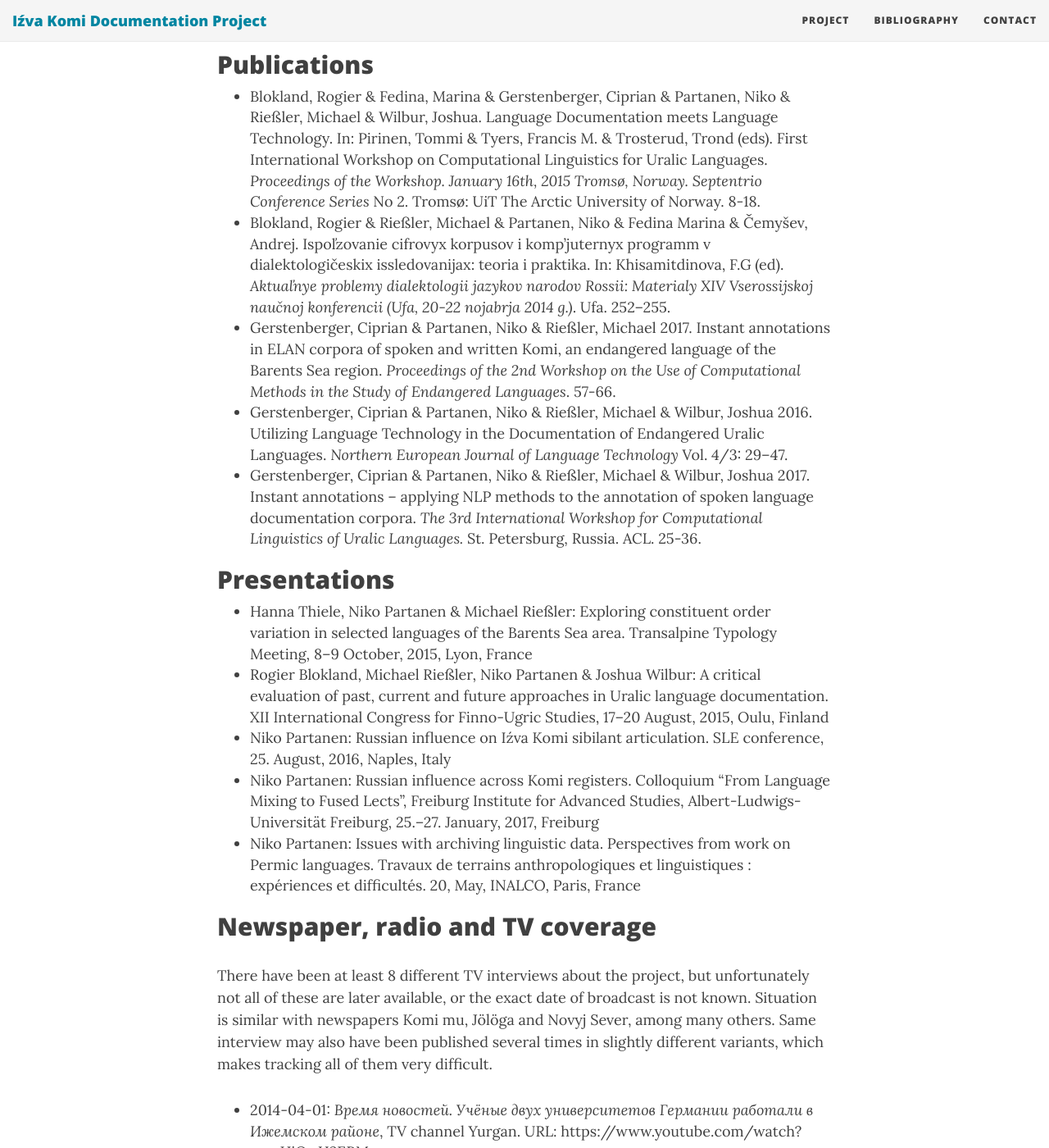
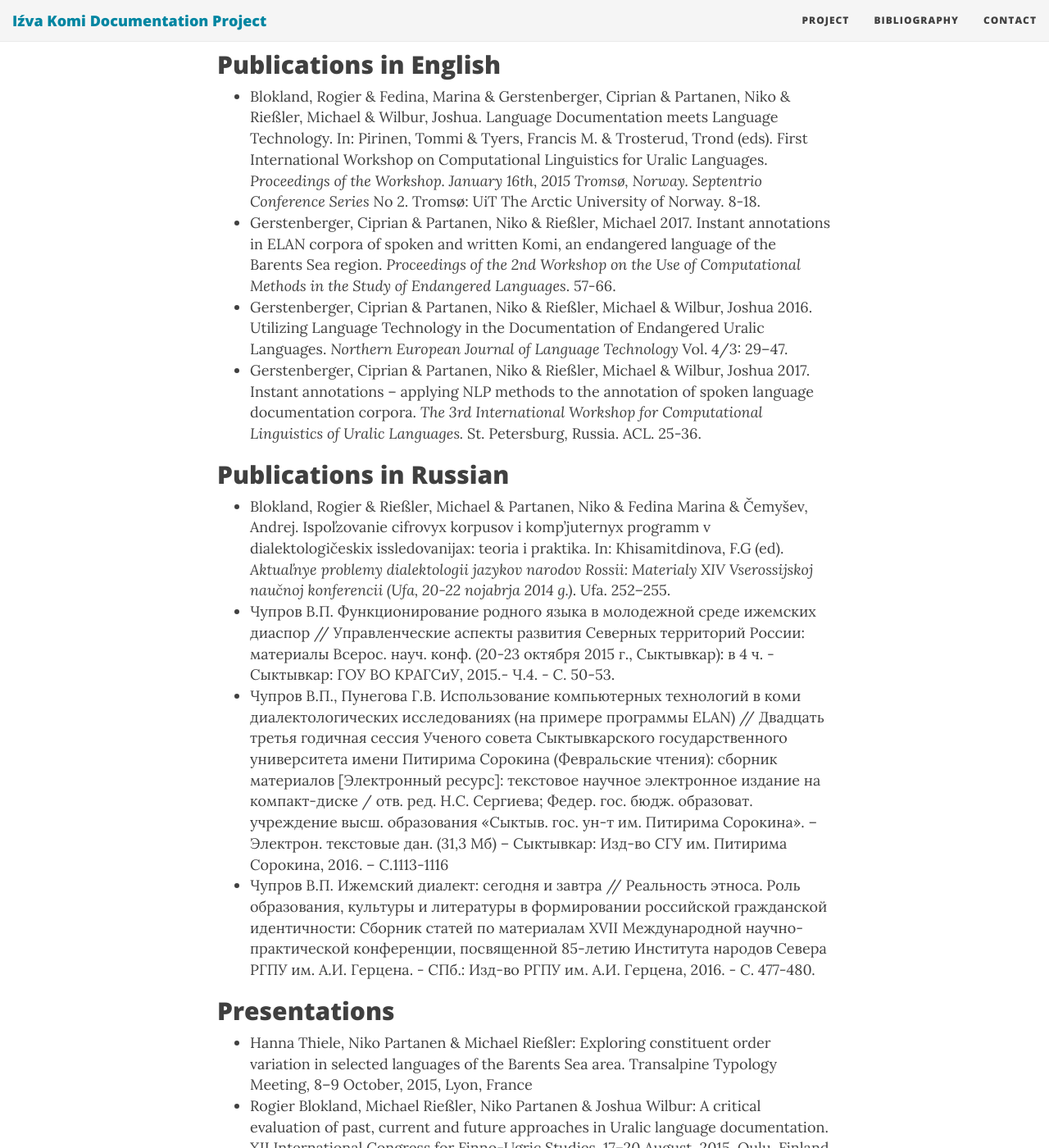
Before and after one commit to langdoc/IKDP, a Jekyll site: the page built from docs/biblio.md, in a window 1280 px wide and 1400 px high, scrolled down 260 px. Shown: the whole window at 82% size. Built offline with Jekyll 4.4.1, drawn with Linux system fonts in a browser that asks for light colours; nearby versions of some CDN libraries; some of the changed text lies outside the part shown.

Commit message:
Update biblio.md

```diff
--- a/docs/biblio.md
+++ b/docs/biblio.md
@@ -4,13 +4,19 @@ title: Bibliography
 subtitle: Tracking project in research and media
 ---
 
-## Publications
+## Publications in English
 
 - Blokland, Rogier & Fedina, Marina & Gerstenberger, Ciprian & Partanen, Niko & Rießler, Michael & Wilbur, Joshua. Language Documentation meets Language Technology. In: Pirinen, Tommi & Tyers, Francis M. & Trosterud, Trond (eds). First International Workshop on Computational Linguistics for Uralic Languages. *Proceedings of the Workshop. January 16th, 2015 Tromsø, Norway. Septentrio Conference Series* No 2. Tromsø: UiT The Arctic University of Norway. 8-18.
-- Blokland, Rogier & Rießler, Michael & Partanen, Niko & Fedina Marina & Čemyšev, Andrej. Ispoľzovanie cifrovyx korpusov i komp’juternyx programm v dialektologičeskix issledovanijax: teoria i praktika. In: Khisamitdinova, F.G (ed). *Aktuaľnye problemy dialektologii jazykov narodov Rossii: Materialy XIV Vserossijskoj naučnoj konferencii (Ufa, 20-22 nojabrja 2014 g.)*. Ufa. 252–255.
 - Gerstenberger, Ciprian & Partanen, Niko & Rießler, Michael 2017. Instant annotations in ELAN corpora of spoken and written Komi, an endangered language of the Barents Sea region. *Proceedings of the 2nd Workshop on the Use of Computational Methods in the Study of Endangered Languages*. 57-66.
 - Gerstenberger, Ciprian & Partanen, Niko & Rießler, Michael & Wilbur, Joshua 2016. Utilizing Language Technology in the Documentation of Endangered Uralic Languages. *Northern European Journal of Language Technology* Vol. 4/3: 29–47.
 - Gerstenberger, Ciprian & Partanen, Niko & Rießler, Michael & Wilbur, Joshua 2017. Instant annotations – applying NLP methods to the annotation of spoken language documentation corpora. *The 3rd International Workshop for Computational Linguistics of Uralic Languages.* St. Petersburg, Russia. ACL. 25-36.
+
+## Publications in Russian
+
+- Blokland, Rogier & Rießler, Michael & Partanen, Niko & Fedina Marina & Čemyšev, Andrej. Ispoľzovanie cifrovyx korpusov i komp’juternyx programm v dialektologičeskix issledovanijax: teoria i praktika. In: Khisamitdinova, F.G (ed). *Aktuaľnye problemy dialektologii jazykov narodov Rossii: Materialy XIV Vserossijskoj naučnoj konferencii (Ufa, 20-22 nojabrja 2014 g.)*. Ufa. 252–255.
+- Чупров В.П. Функционирование родного языка в молодежной среде ижемских диаспор // Управленческие аспекты развития Северных территорий России: материалы Всерос. науч. конф. (20-23 октября 2015 г., Сыктывкар): в 4 ч. - Сыктывкар: ГОУ ВО КРАГСиУ, 2015.- Ч.4. - С. 50-53.
+- Чупров В.П., Пунегова Г.В. Использование компьютерных технологий в коми диалектологических исследованиях (на примере программы ELAN) // Двадцать третья годичная сессия Ученого совета Сыктывкарского государственного университета имени Питирима Сорокина (Февральские чтения): сборник материалов [Электронный ресурс]: текстовое научное электронное издание на компакт-диске / отв. ред. Н.С. Сергиева; Федер. гос. бюдж. образоват. учреждение высш. образования «Сыктыв. гос. ун-т им. Питирима Сорокина». – Электрон. текстовые дан. (31,3 Мб) – Сыктывкар: Изд-во СГУ им. Питирима Сорокина, 2016. – С.1113-1116
+- Чупров В.П. Ижемский диалект: сегодня и завтра // Реальность этноса. Роль образования, культуры и литературы в формировании российской гражданской идентичности: Сборник статей по материалам XVII Международной научно-практической конференции, посвященной 85-летию Института народов Севера РГПУ им. А.И. Герцена. - СПб.: Изд-во РГПУ им. А.И. Герцена, 2016. - С. 477-480.
 
 ## Presentations
 
@@ -18,6 +24,7 @@ subtitle: Tracking project in research and media
 - Rogier Blokland, Michael Rießler, Niko Partanen & Joshua Wilbur: A critical evaluation of past, current and future approaches in Uralic language documentation. XII International Congress for Finno-Ugric Studies, 17–20 August, 2015, Oulu, Finland
 - Niko Partanen: Russian influence on Iźva Komi sibilant articulation. SLE conference, 25. August, 2016, Naples, Italy
 - Niko Partanen: Russian influence across Komi registers. Colloquium "From Language Mixing to Fused Lects", Freiburg Institute for Advanced Studies, Albert-Ludwigs-Universität Freiburg, 25.--27. January, 2017, Freiburg
+- Чупров В.П., Пунегова Г.В. Согласные в ижемском диалекте коми языка в свете новых экспериментальных данных (на основе материалов Коми медиатеки) // Международная научная конференция «Электронная письменность народов Российской Федерации: опыт, проблемы и перспективы» (Сыктывкар, 16-17 марта 2017 года).
 - Niko Partanen: Issues with archiving linguistic data. Perspectives from work on Permic languages. Travaux de terrains anthropologiques et linguistiques : expériences et difficultés. 20, May, INALCO, Paris, France
 
 ## Newspaper, radio and TV coverage
```
